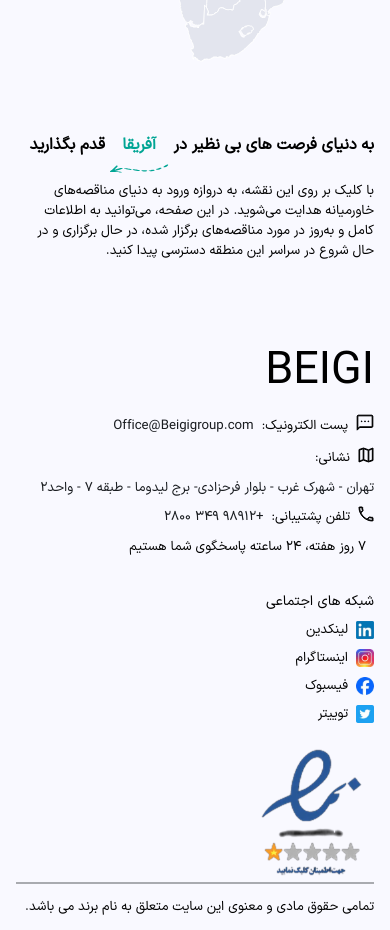
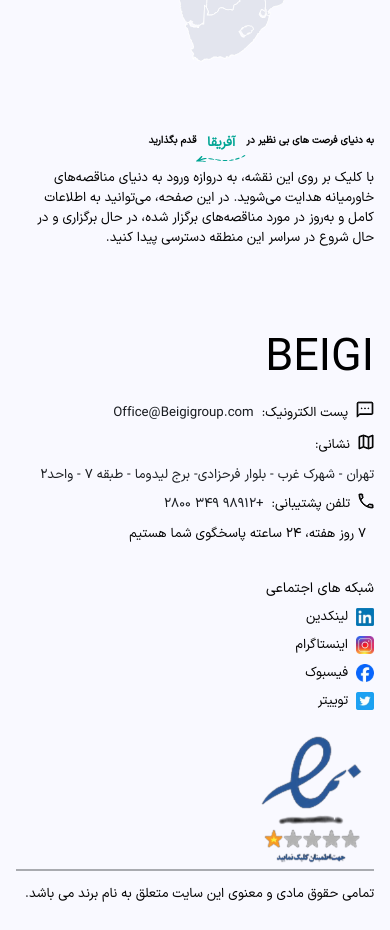
Before and after one commit to nazaninjh/sourcing, a Next.js app: page / in a window 390 px wide. Shown: the part 2060-2990 px from the top of the page. Built offline with nearby package versions, Linux system fonts and the light colour scheme.

Commit message:
Fix title font-size for mobile

```diff
--- a/src/components/map/assets/icons/text.icon.tsx
+++ b/src/components/map/assets/icons/text.icon.tsx
@@ -4,7 +4,7 @@
   return (
     <svg
       xmlns="http://www.w3.org/2000/svg"
-      width="59"
+      width="50"
       height="9"
       viewBox="0 0 59 9"
       fill="none"
--- a/src/components/map/map.component.tsx
+++ b/src/components/map/map.component.tsx
@@ -79,7 +79,7 @@
               >
                 {texts.title["middle-east"]}
               </span>
-              <span>
+              <span className={styles["text-icon"]}>
                 <TextIcon />
               </span>
             </div>
--- a/src/components/map/map.module.scss
+++ b/src/components/map/map.module.scss
@@ -13,8 +13,11 @@
   @include mixin.mq(sm) {
     flex-direction: row-reverse;
     align-items: center;
+    column-gap: 0.5rem;
+    flex: 1;
+  }
+  @include mixin.mq(lg) {
     column-gap: vars.$flex-col-gap;
-    flex: 1;
   }
 
   :global {
@@ -29,23 +32,25 @@
 
   .texts {
     flex: 1;
+
     .title {
       display: flex;
-      gap: 0.3rem;
       width: 100%;
-      font-size: vars.$fz-m-md;
+      font-size: vars.$fz-m-xs;
       font-weight: 600;
 
       @include mixin.mq(sm) {
-        font-size: vars.$fz-md;
+        font-size: vars.$fz-sm;
       }
       .continent {
         display: flex;
         flex-direction: column;
         justify-content: center;
-        gap: 0;
+
         text-align: center;
         color: vars.$color-primary;
+
+        font-size: vars.$fz-m-xs;
         &.africa {
           color: vars.$color-secondary;
         }
@@ -54,6 +59,7 @@
           color: vars.$color-secondary;
           opacity: 0;
           visibility: hidden;
+
           height: 0;
           transform: translateY(-0.5rem);
 
@@ -69,9 +75,11 @@
           }
           &.east {
             color: vars.$color-primary;
+            font-size: vars.$fz-m-sm;
           }
           &.africa {
             color: vars.$color-secondary;
+            font-size: vars.$fz-m-sm;
           }
         }
       }
```
